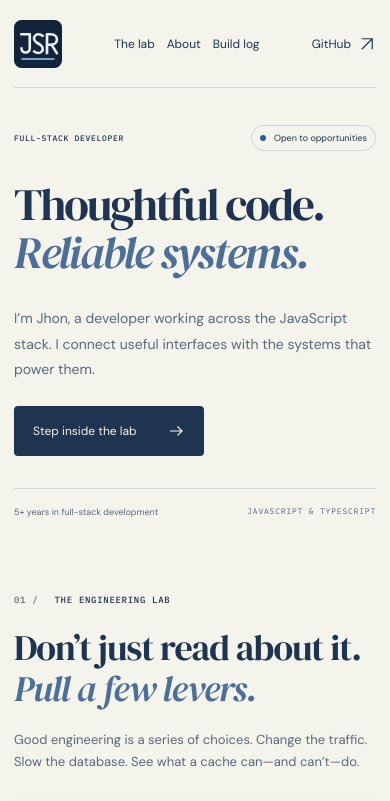
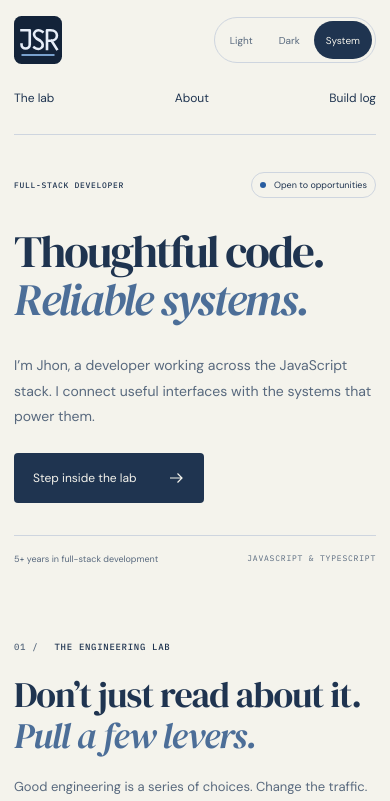
Before and after one commit to JhonSmithRomeroSolorzano/portfolio-lab, a React (Vite) app: page / in a window 390 px wide. Shown: the top 801 px of the page. Built offline with nearby package versions, Linux system fonts and the light colour scheme.

Commit message:
feat: add persistent light dark and system themes

```diff
--- a/index.html
+++ b/index.html
@@ -4,6 +4,24 @@
     <meta charset="UTF-8" />
     <meta name="viewport" content="width=device-width, initial-scale=1.0" />
     <meta name="theme-color" content="#f4f3ec" />
+    <script id="theme-bootstrap">
+      (() => {
+        let preference;
+        try {
+          preference = localStorage.getItem("portfolio-theme");
+        } catch {}
+        const theme =
+          preference === "light" || preference === "dark"
+            ? preference
+            : matchMedia("(prefers-color-scheme: dark)").matches
+              ? "dark"
+              : "light";
+        document.documentElement.dataset.theme = theme;
+        document
+          .querySelector('meta[name="theme-color"]')
+          .setAttribute("content", theme === "dark" ? "#0e1b2d" : "#f4f3ec");
+      })();
+    </script>
     <meta
       name="description"
       content="Jhon Smith Romero — full-stack developer working with JavaScript, TypeScript, React and Node.js. Explore my engineering portfolio and interactive systems lab."
--- a/src/App.tsx
+++ b/src/App.tsx
@@ -14,6 +14,8 @@ import { CapacitySweepPanel } from "./CapacitySweepPanel";
 import { CacheExpiryPanel } from "./CacheExpiryPanel";
 
 import { QueueExperiment } from "./QueueExperiment";
+
+import { ThemeSwitcher } from "./ThemeSwitcher";
 
 import { RequestRateInput } from "./RequestRateInput";
 
@@ -471,6 +473,8 @@ export function App() {
           <a href="#about">About</a>
           <a href="#journal">Build log</a>
         </nav>
+        <div className="header-actions">
+          <ThemeSwitcher />
           <a
             className="header-link"
             href={GITHUB}
@@ -479,6 +483,7 @@ export function App() {
           >
             GitHub <Arrow diagonal />
           </a>
+        </div>
       </header>
       <main id="main">
         <section className="hero wrap" aria-labelledby="hero-title">
--- /dev/null
+++ b/src/ThemeSwitcher.tsx
@@ -0,0 +1,70 @@
+import { useEffect, useLayoutEffect, useState } from "react";
+import {
+  THEME_KEY,
+  readTheme,
+  resolvedTheme,
+  saveTheme,
+  themePreference,
+} from "./theme-preference";
+import type { ThemePreference } from "./theme-preference";
+
+export function ThemeSwitcher() {
+  const [preference, setPreference] = useState<ThemePreference>(() => {
+    try {
+      return readTheme(window.localStorage);
+    } catch {
+      return "system";
+    }
+  });
+  const [systemDark, setSystemDark] = useState(
+    () => window.matchMedia("(prefers-color-scheme: dark)").matches,
+  );
+
+  useEffect(() => {
+    const query = window.matchMedia("(prefers-color-scheme: dark)");
+    const onSystem = () => setSystemDark(query.matches);
+    const onStorage = (event: StorageEvent) => {
+      if (event.key === THEME_KEY || event.key === null)
+        setPreference(themePreference(event.newValue));
+    };
+    query.addEventListener("change", onSystem);
+    window.addEventListener("storage", onStorage);
+    onSystem();
+    return () => {
+      query.removeEventListener("change", onSystem);
+      window.removeEventListener("storage", onStorage);
+    };
+  }, []);
+
+  useLayoutEffect(() => {
+    const theme = resolvedTheme(preference, systemDark);
+    document.documentElement.dataset.theme = theme;
+    document
+      .querySelector('meta[name="theme-color"]')
+      ?.setAttribute("content", theme === "dark" ? "#0e1b2d" : "#f4f3ec");
+  }, [preference, systemDark]);
+
+  function choose(next: ThemePreference) {
+    setPreference(next);
+    try {
+      saveTheme(window.localStorage, next);
+    } catch {
+      /* Storage access itself can be denied. */
+    }
+  }
+
+  return (
+    <div className="theme-switcher" role="group" aria-label="Color theme">
+      {(["light", "dark", "system"] as const).map((choice) => (
+        <button
+          key={choice}
+          type="button"
+          aria-pressed={preference === choice}
+          onClick={() => choose(choice)}
+        >
+          {choice === "light" ? "Light" : choice === "dark" ? "Dark" : "System"}
+        </button>
+      ))}
+    </div>
+  );
+}
--- a/src/styles.css
+++ b/src/styles.css
@@ -1,6 +1,7 @@
 @import url("https://fonts.googleapis.com/css2?family=DM+Sans:wght@400;450;500;550;600;650;700&family=DM+Serif+Display:ital@0;1&family=IBM+Plex+Mono:wght@400;500&display=swap");
 
 :root {
+  color-scheme: light;
   font-family: "DM Sans", sans-serif;
   color: var(--ink);
   background: var(--paper);
@@ -28,6 +29,74 @@
   --mono: "IBM Plex Mono", monospace;
 }
 
+:root[data-theme="dark"] {
+  color-scheme: dark;
+  --paper: #0e1b2d;
+  --ink: #e7eef8;
+  --muted: #b3c2d6;
+  --line: #344c69;
+  --accent: #a1caff;
+  --emphasis: #8fb6eb;
+  --focus: #9bcbff;
+  --soft: #1a2d45;
+}
+.header-actions {
+  display: flex;
+  align-items: center;
+  gap: 26px;
+}
+.theme-switcher {
+  display: flex;
+  padding: 3px;
+  gap: 2px;
+  border: 1px solid var(--line);
+  border-radius: 24px;
+}
+.theme-switcher button {
+  font: inherit;
+  font-size: 10px;
+  min-height: 36px;
+  padding: 0 11px;
+  color: var(--muted);
+  background: transparent;
+  border: 0;
+  border-radius: 20px;
+}
+.theme-switcher button:hover {
+  color: var(--ink);
+  background: var(--soft);
+}
+.theme-switcher button[aria-pressed="true"] {
+  background: var(--ink);
+  color: var(--paper);
+}
+.lab-shell {
+  color-scheme: dark;
+  --focus: var(--signal);
+}
+@media (max-width: 950px) {
+  .header-actions .header-link {
+    display: none;
+  }
+}
+@media (max-width: 600px) {
+  .site-header {
+    flex-wrap: wrap;
+    height: auto !important;
+    padding-block: 16px;
+    gap: 14px;
+  }
+  .site-header nav {
+    order: 3;
+    width: 100%;
+    justify-content: space-between;
+  }
+  .theme-switcher button {
+    min-height: 38px;
+    padding-inline: 12px;
+  }
+}
+
 * {
   box-sizing: border-box;
 }
@@ -56,7 +125,10 @@ button {
 }
 a:focus-visible,
 button:focus-visible,
-input:focus-visible {
+input:focus-visible,
+select:focus-visible,
+textarea:focus-visible,
+summary:focus-visible {
   outline: 3px solid var(--focus);
   outline-offset: 5px;
 }
--- /dev/null
+++ b/src/theme-preference.ts
@@ -0,0 +1,32 @@
+export type ThemePreference = "light" | "dark" | "system";
+export const THEME_KEY = "portfolio-theme";
+
+export function themePreference(value: string | null): ThemePreference {
+  return value === "light" || value === "dark" ? value : "system";
+}
+
+export function readTheme(storage: Pick<Storage, "getItem">): ThemePreference {
+  try {
+    return themePreference(storage.getItem(THEME_KEY));
+  } catch {
+    return "system";
+  }
+}
+
+export function saveTheme(
+  storage: Pick<Storage, "setItem">,
+  preference: ThemePreference,
+): void {
+  try {
+    storage.setItem(THEME_KEY, preference);
+  } catch {
+    // The choice still applies for this visit when persistence is unavailable.
+  }
+}
+
+export function resolvedTheme(
+  preference: ThemePreference,
+  systemDark: boolean,
+): "light" | "dark" {
+  return preference === "system" ? (systemDark ? "dark" : "light") : preference;
+}
```
Also changed, not shown: 2 other files (tests, documents, lock files or other folders). Lines whose indentation alone changed are shown as unchanged.
